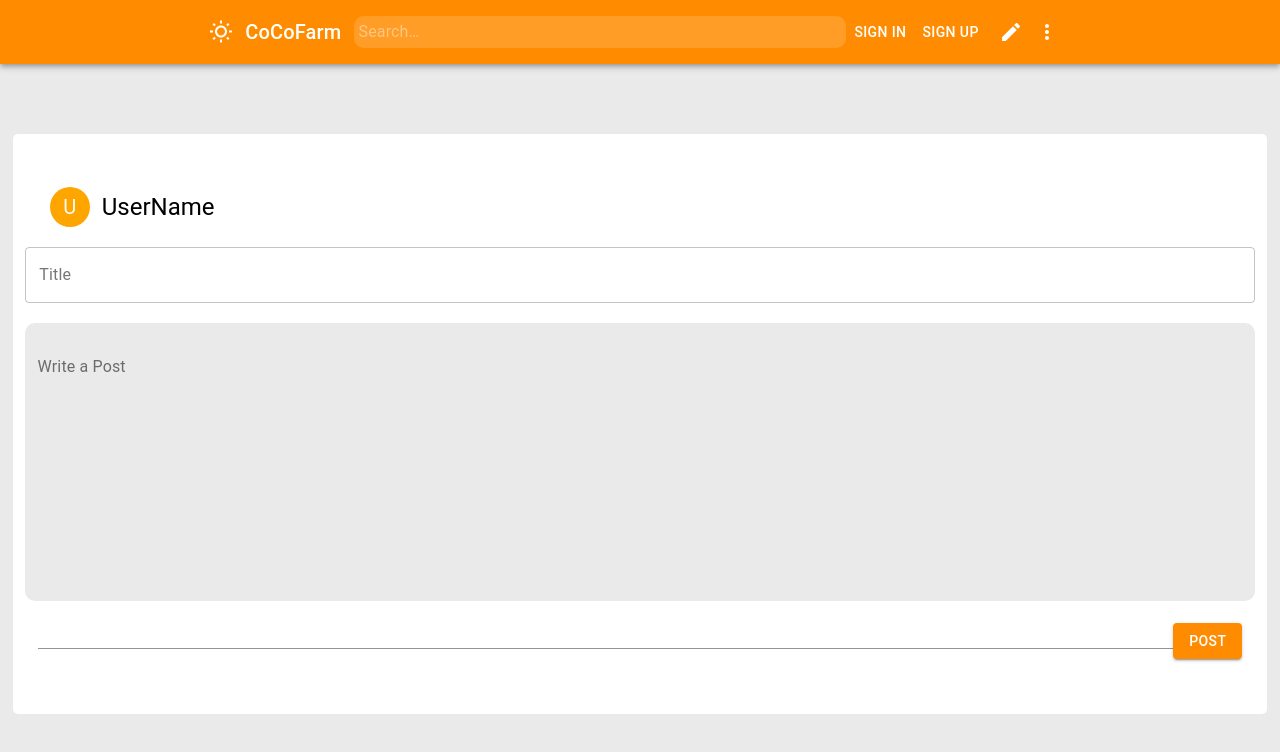
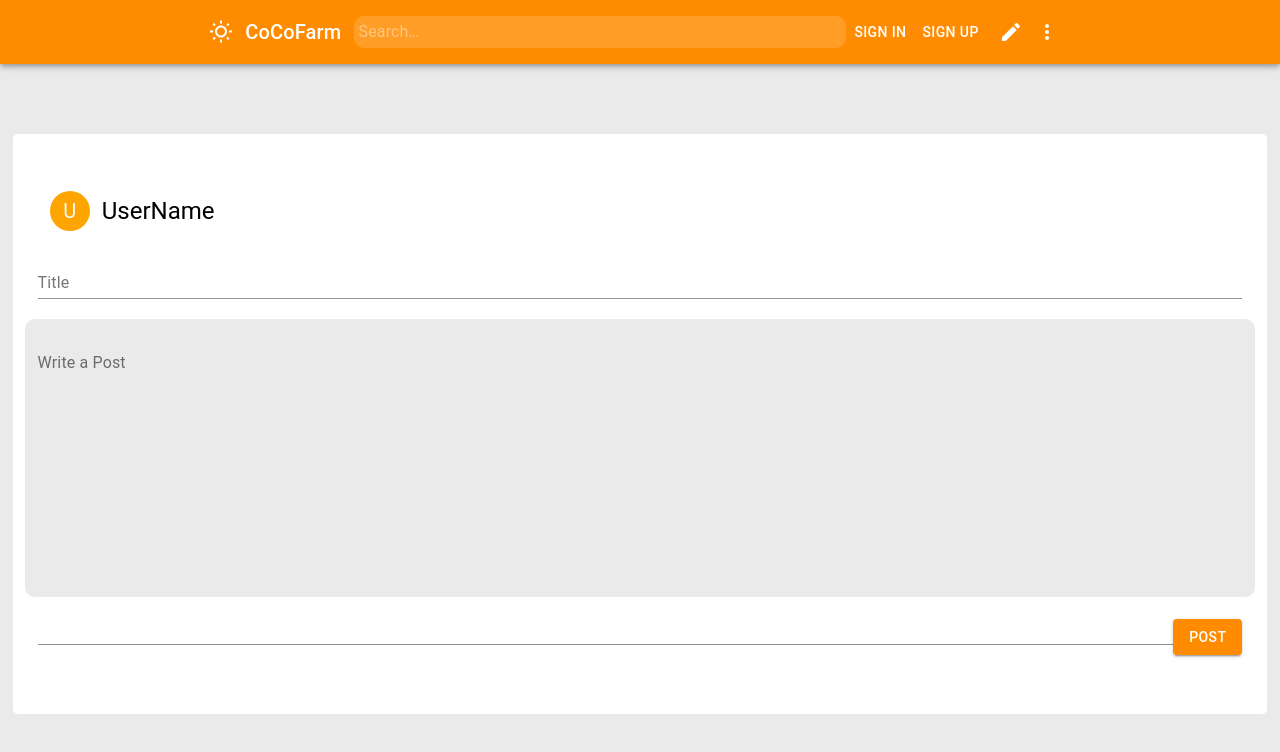
Before and after one commit to codestates/beb-03-second-05-CoCoFarm, a React (Create React App) app in the folder client/: page /posting in a window 1280 px wide. Shown: the top 752 px of the page. Built offline with nearby package versions, Linux system fonts and the light colour scheme.

Commit message:
fix : outlined Textfield -> standard

```diff
--- a/client/src/components/post.js
+++ b/client/src/components/post.js
@@ -90,9 +90,9 @@ export default function Post() {
             style={{ padding: "2%", display: "flex", justifyContent: "right" }}
           >
             <TextField
-              id="outlined-basic"
+              id="commentLine"
               label="Comment"
-              variant="outlined"
+              variant="standard"
               maxRows={3}
               style={{
                 width: "100%",
--- a/client/src/page/Posting.js
+++ b/client/src/page/Posting.js
@@ -60,12 +60,16 @@ function Posting() {
           </Box>
 
           <TextField
-            id="outlined-basic"
+            id="standard-basic"
             label="Title"
-            variant="outlined"
+            variant="standard"
             multiline
-            row={2}
+            minrow={2}
             maxRows={2}
+            style={{
+              width: "98%",
+              left: "1%",
+            }}
           />
 
           <br />
@@ -82,7 +86,7 @@ function Posting() {
               id="outlined-multiline-static"
               label="Write a Post"
               multiline
-              rows={15}
+              minRows={15}
               maxRows={15}
               style={{
                 width: "100%",
--- a/client/src/page/Signup.js
+++ b/client/src/page/Signup.js
@@ -65,7 +65,7 @@ function Signup() {
     } catch (e) {
       window.alert(e);
     }
-  } // server에 post요청
+  }
 
   return (
     <div className="Signup">
```
